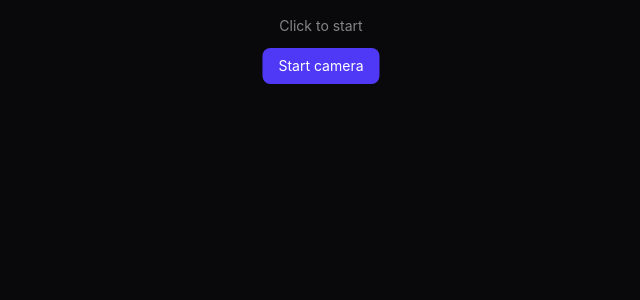
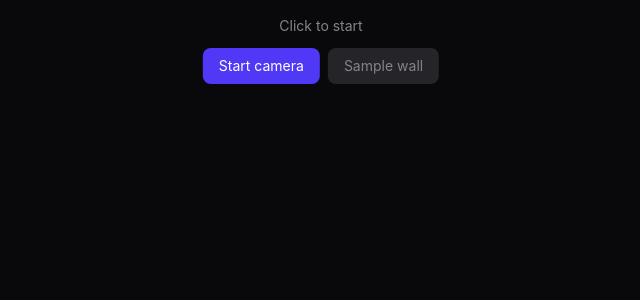
Before and after one commit to nathanbridgeearney/waterfall, a React (Vite) app: page / in a window 1280 px wide. Shown: the top 300 px of the page, without its empty margins (319-959 px from the left). Built offline with nearby package versions, Linux system fonts and the light colour scheme.

Commit message:
feat: Detect Avg Camera Colour

```diff
--- a/src/App.tsx
+++ b/src/App.tsx
@@ -1,4 +1,10 @@
 import { useRef, useState, useEffect } from "react";
+
+interface WallColour {
+  r: number;
+  g: number;
+  b: number;
+}
 
 export default function App() {
   const videoRef = useRef<HTMLVideoElement>(null);
@@ -6,14 +12,18 @@ export default function App() {
   const frameRef = useRef<number>(0);
   const [status, setStatus] = useState("Click to start");
   const [ready, setReady] = useState(false);
+  const [wallColour, setWallColour] = useState<WallColour | null>(null);
 
   const startCamera = async () => {
     try {
       const stream = await navigator.mediaDevices.getUserMedia({ video: true });
       const video = videoRef.current;
       const canvas = canvasRef.current;
+
       if (!video || !canvas) return;
+
       video.srcObject = stream;
+
       video.onloadedmetadata = () => {
         video.play();
         canvas.width = window.innerWidth;
@@ -26,11 +36,57 @@ export default function App() {
     }
   };
 
+  const getWallColour = () => {
+    const canvas = canvasRef.current;
+    if (!canvas) return;
+
+    const ctx = canvas.getContext("2d", { willReadFrequently: true });
+    if (!ctx) return;
+
+    const { width: W, height: H } = canvas;
+
+    const imageData = ctx.getImageData(0, 0, W, H).data;
+
+    let r = 0;
+    let g = 0;
+    let b = 0;
+    let n = 0;
+
+    const step = 4;
+
+    for (let y = Math.floor(H * 0.2); y < Math.floor(H * 0.8); y += step) {
+      for (let x = Math.floor(W * 0.2); x < Math.floor(W * 0.8); x += step) {
+        const i = (y * W + x) * 4;
+
+        r += imageData[i];
+        g += imageData[i + 1];
+        b += imageData[i + 2];
+        n++;
+      }
+    }
+
+    if (n === 0) {
+      setStatus("No pixels sampled");
+      return;
+    }
+
+    const colour = {
+      r: Math.round(r / n),
+      g: Math.round(g / n),
+      b: Math.round(b / n),
+    };
+
+    setWallColour(colour);
+  };
+
   useEffect(() => {
     if (!ready) return;
+
     const video = videoRef.current;
     const canvas = canvasRef.current;
+
     if (!video || !canvas) return;
+
     const ctx = canvas.getContext("2d");
     if (!ctx) return;
 
@@ -38,6 +94,7 @@ export default function App() {
       ctx.drawImage(video, 0, 0, canvas.width, canvas.height);
       frameRef.current = requestAnimationFrame(draw);
     };
+
     frameRef.current = requestAnimationFrame(draw);
 
     return () => cancelAnimationFrame(frameRef.current);
@@ -47,8 +104,11 @@ export default function App() {
     <div className="fixed inset-0 bg-zinc-950 text-white">
       <video ref={videoRef} className="hidden" playsInline />
       <canvas ref={canvasRef} className="fixed inset-0 w-full h-full" />
+
       <div className="absolute top-4 left-1/2 -translate-x-1/2 z-10 flex flex-col items-center gap-3">
         <p className="text-sm text-white/50">{status}</p>
+
+        <div className="flex gap-2">
           <button
             onClick={startCamera}
             disabled={ready}
@@ -56,6 +116,17 @@ export default function App() {
           >
             {ready ? "Camera active" : "Start camera"}
           </button>
+
+          <button
+            onClick={getWallColour}
+            disabled={!ready}
+            className="px-4 py-2 rounded-lg bg-zinc-700 hover:bg-zinc-600 disabled:opacity-50 disabled:cursor-not-allowed text-sm transition-colors"
+          >
+            {wallColour
+              ? `RGB: ${wallColour.r}, ${wallColour.g}, ${wallColour.b}`
+              : "Sample wall"}
+          </button>
+        </div>
       </div>
     </div>
   );
```
Lines whose indentation alone changed are shown as unchanged.
